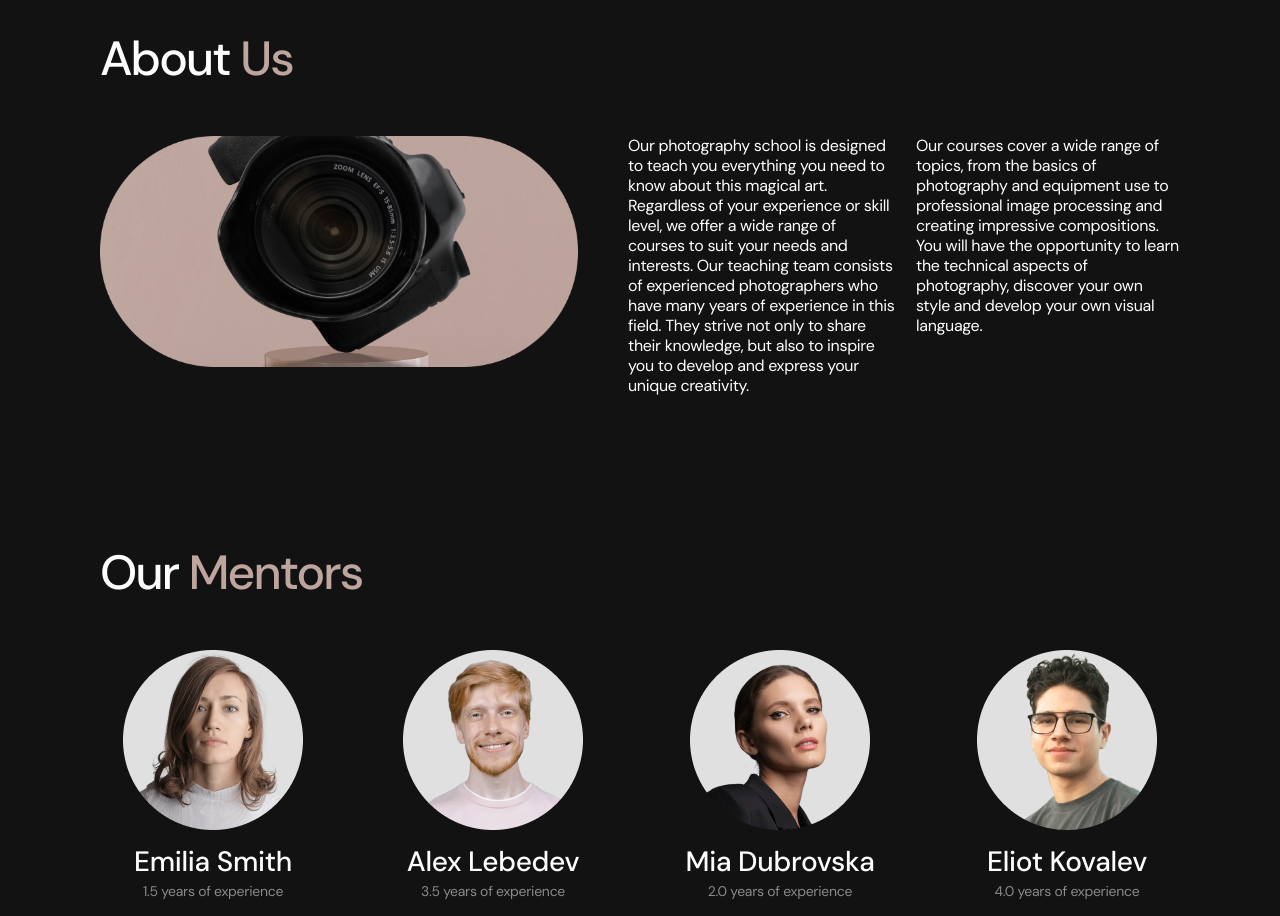
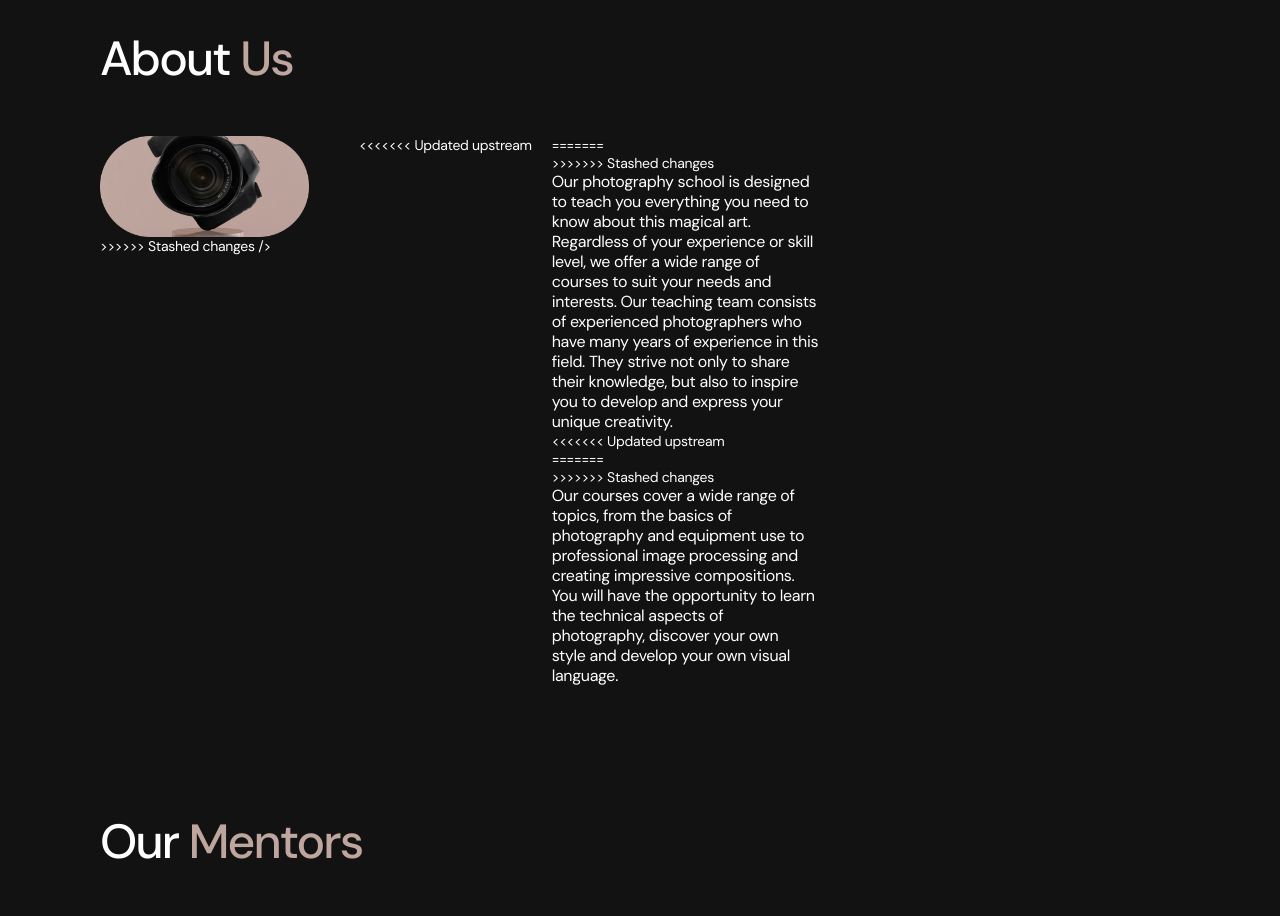
Before and after one commit to a-nester/CodeForce-project-2, a website built with Vite: page src/index.html in a window 1280 px wide. Shown: the part 1080-1996 px from the top of the page. Built offline with nearby package versions, Linux system fonts and the light colour scheme.

Commit message:
Update about-us.html

```diff
--- a/src/partials/about-us.html
+++ b/src/partials/about-us.html
@@ -36,12 +36,21 @@
         <img
           class="img"
           src="./img/about-img/camera_about_mobile@1x.png"
+<<<<<<< Updated upstream
           alt="about-imges"
+=======
+          width="209"
+          height="335"
+>>>>>>> Stashed changes
         />
       </picture>
 
       <div class="text-p">
+<<<<<<< Updated upstream
         <div class="section-text">
+=======
+        <div class="width">
+>>>>>>> Stashed changes
           <p class="text">
             Our photography school is designed to teach you everything you need
             to know about this magical art. Regardless of your experience or
@@ -52,7 +61,11 @@
             and express your unique creativity.
           </p>
         </div>
+<<<<<<< Updated upstream
         <div class="section-courses">
+=======
+        <div class="width-p">
+>>>>>>> Stashed changes
           <p class="about-text">
             Our courses cover a wide range of topics, from the basics of
             photography and equipment use to professional image processing and
```
